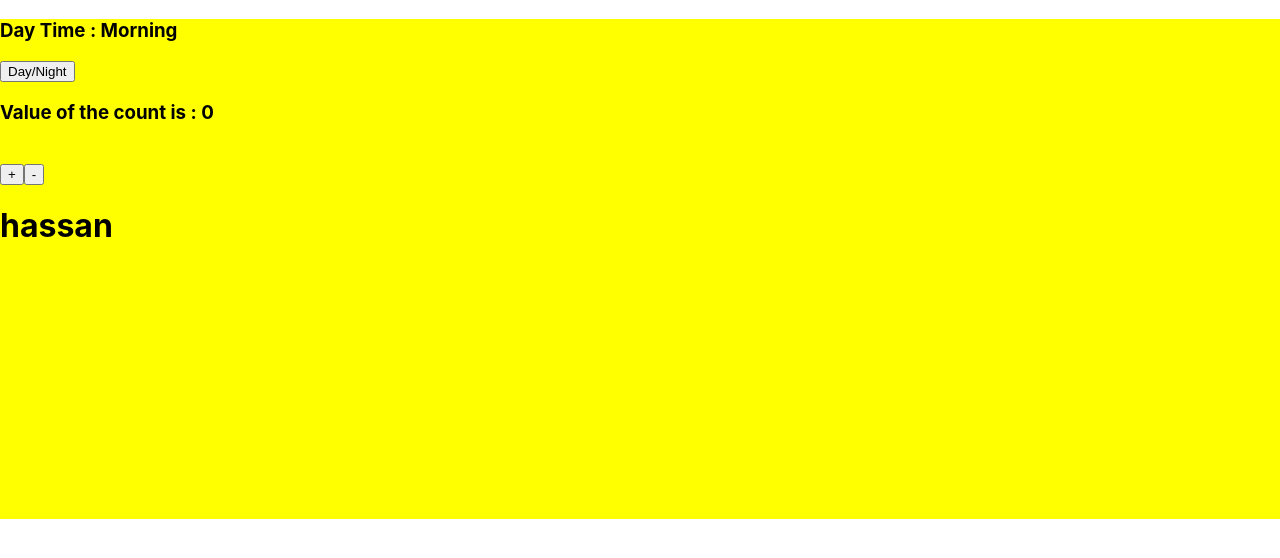
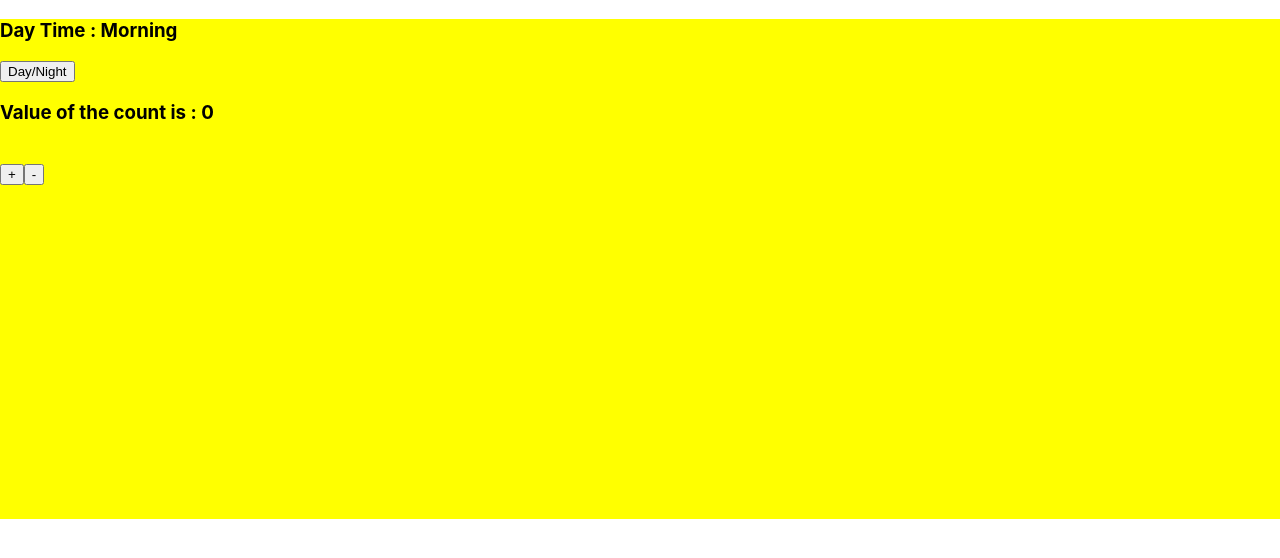
Before and after one commit to hassankhan98/boot-camp, a React (Create React App) app: page / in a window 1280 px wide. Shown: the top 558 px of the page. Built offline with nearby package versions, Linux system fonts and the light colour scheme.

Commit message:
Update App.js

```diff
--- a/src/App.js
+++ b/src/App.js
@@ -16,7 +16,6 @@ function App() {
       <br />
       <button onClick={()=> setCount(count + 1)}>+</button>
       <button onClick={()=> setCount(count - 1)}>-</button>
-      <h1 onMouseMove={()=> prompt(document.domain)}>hassan</h1>
     </div>
   );
 }
```
